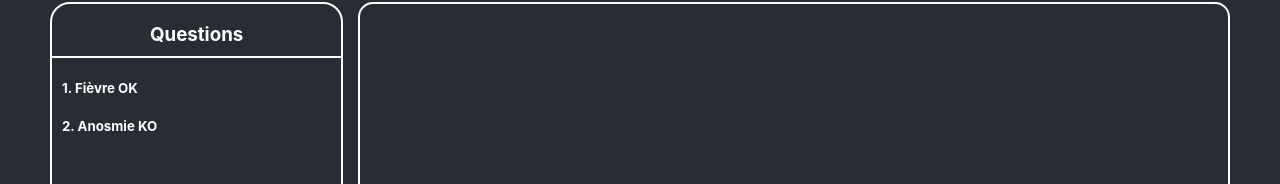
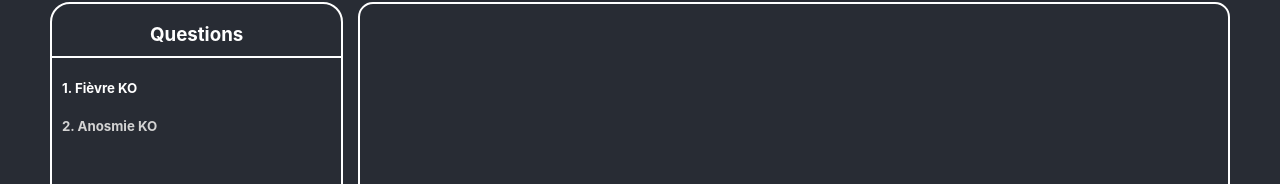
Before and after one commit to AntoineAwaida/ad-covia, a React (Create React App) app in the folder front-app/: page /form in a window 1280 px wide. Shown: the part 130-314 px from the top of the page. Built offline with nearby package versions, Linux system fonts and the light colour scheme.

Commit message:
QuestionList
Use State for current active question to hightlight it

```diff
--- a/front-app/src/pages/ADForm/ADForm.tsx
+++ b/front-app/src/pages/ADForm/ADForm.tsx
@@ -2,6 +2,7 @@ import React, { memo } from "react";
 import styled from "styled-components";
 import { QuestionList } from "./components/QuestionList";
 import { mockQuestions } from "../../modules/questions/mocks";
+import { useADForm } from "./useADForm";
 
 const MainContainer = styled.div`
   display: flex;
@@ -32,17 +33,23 @@ const FormContainer = styled.div`
   border-radius: 15px;
 `;
 
-const ADFormComponent = () => (
+const ADFormComponent = () => {
+  const { formik, currentQuestionIndex } = useADForm();
+
+  return (
     <MainContainer>
       <QuestionListContainer>
         <ListTitle>Questions</ListTitle>
         <QuestionList
           questions={mockQuestions}
-        answers={{ fievre: "OUI", anosmie: "" }}
+          answers={formik.values}
+          currentQuestionIndex={currentQuestionIndex}
+          // errors={formik.errors} TBD WHEN WE'LL MANAGE ERRORS
         />
       </QuestionListContainer>
       <FormContainer />
     </MainContainer>
   );
+};
 
 export const ADForm = memo(ADFormComponent);
--- a/front-app/src/pages/ADForm/components/QuestionList.tsx
+++ b/front-app/src/pages/ADForm/components/QuestionList.tsx
@@ -10,6 +10,7 @@ const Container = styled.div`
 interface Props {
   questions: Question[];
   answers: { [id: string]: string };
+  currentQuestionIndex: number;
 }
 
 const QuestionListComponent = (props: Props) => (
@@ -18,6 +19,7 @@ const QuestionListComponent = (props: Props) => (
       <QuestionListItem
         key={question.id}
         count={index}
+        active={props.currentQuestionIndex === index}
         text={question.shortText}
         value={props.answers[question.id]}
       />
--- a/front-app/src/pages/ADForm/components/QuestionListItem.tsx
+++ b/front-app/src/pages/ADForm/components/QuestionListItem.tsx
@@ -1,18 +1,19 @@
 import React, { memo } from "react";
 import styled from "styled-components";
 
-const Text = styled.h5`
-  color: white;
+const Text = styled.h5<{ active: boolean }>`
+  color: ${(props) => (props.active ? "white" : "lightgray")};
 `;
 
 interface Props {
   text: string;
   value: string;
   count: number;
+  active: boolean;
 }
 
 const QuestionListItemComponent = (props: Props) => (
-  <Text>
+  <Text active={props.active}>
     {props.count + 1 + ". " + props.text} {props.value !== "" ? "OK" : "KO"}
   </Text>
 );
--- /dev/null
+++ b/front-app/src/pages/ADForm/useADForm.tsx
@@ -0,0 +1,26 @@
+import { useFormik } from "formik";
+import { Question } from "../../modules/questions/interfaces";
+import { mockQuestions } from "../../modules/questions/mocks";
+import { useState } from "react";
+
+const generateInitialValues = (questions: Question[]) => {
+  const initialValues: { [id: string]: string } = {};
+
+  questions.forEach((question) => (initialValues[question.id] = ""));
+
+  return initialValues;
+};
+
+export const useADForm = () => {
+  const [currentQuestionIndex, setCurrentQuestionIndex] = useState<number>(0);
+
+  const formik = useFormik({
+    initialValues: generateInitialValues(mockQuestions),
+    onSubmit: (values) => {
+      console.warn(JSON.stringify(values));
+      alert("SUBMITTED FORM, CHECK LOG TO SEE VALUES");
+    },
+  });
+
+  return { formik, currentQuestionIndex };
+};
```
Lines whose indentation alone changed are shown as unchanged.
